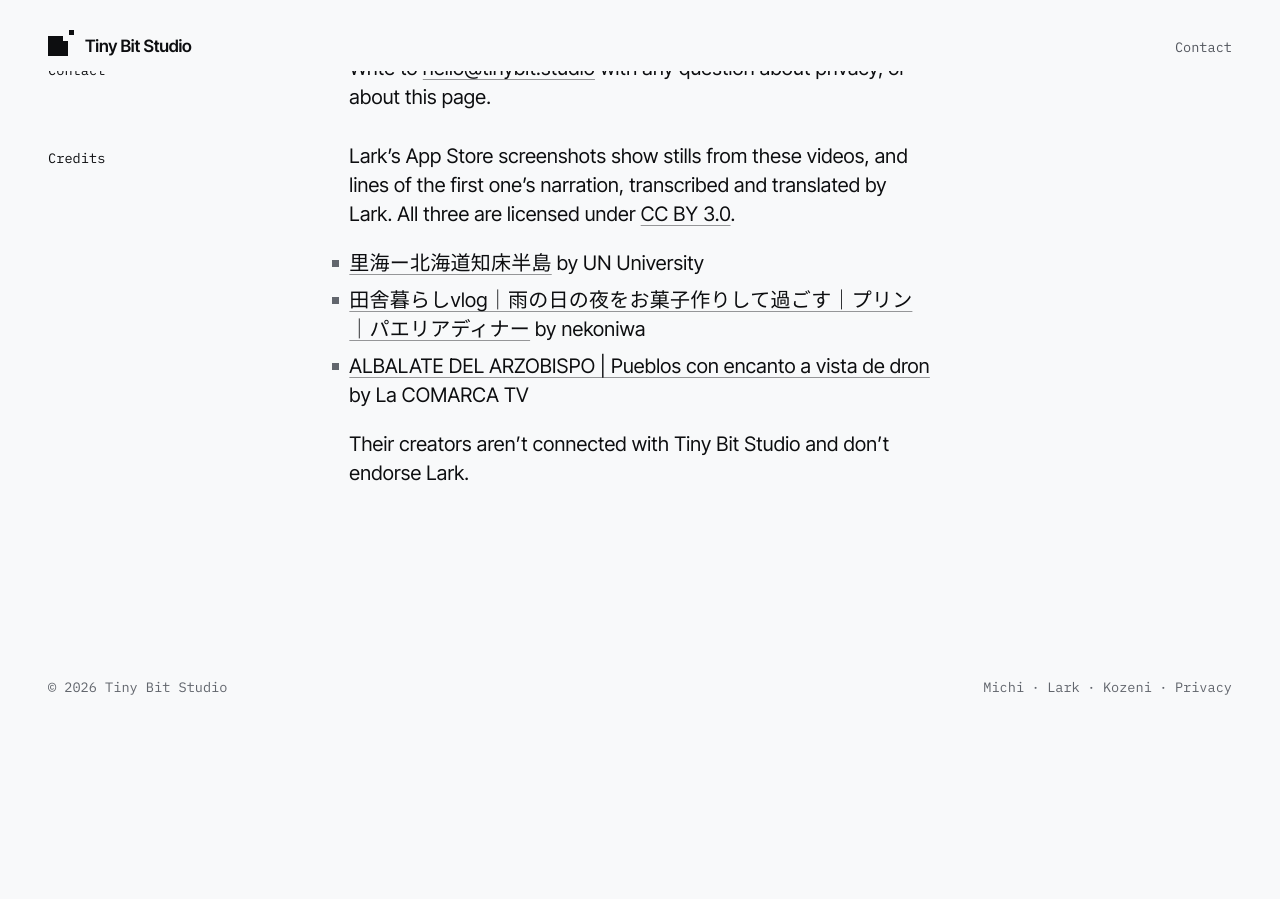
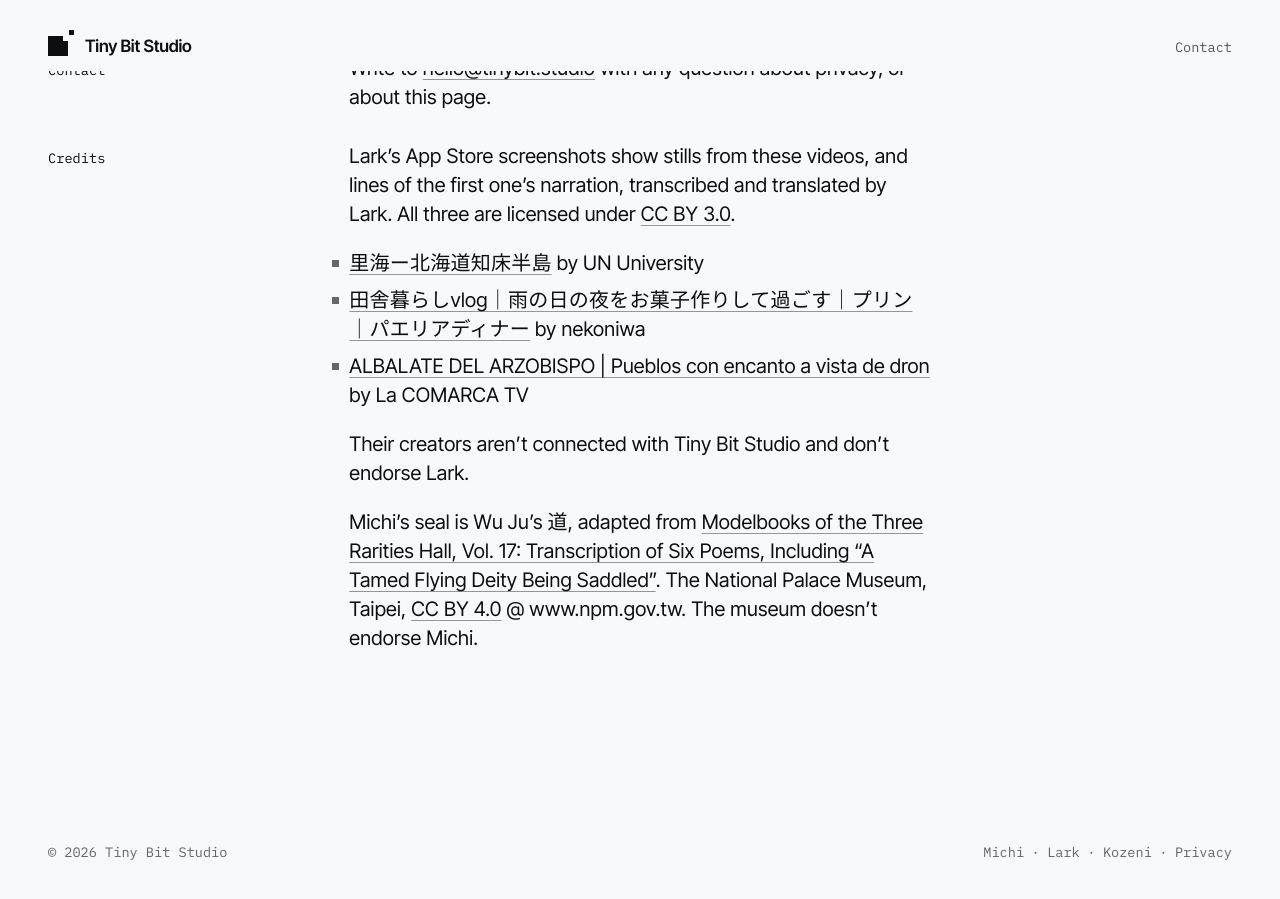
Before and after one commit to 1asso/1asso.github.io, a Jekyll site: the page built from privacy.md, in a window 1280 px wide and 900 px high, scrolled down 23534 px. Built offline with Jekyll 4.4.1, drawn with Linux system fonts in a browser that asks for light colours; before the commit the page ends 24269 px from its top, so only the background shows below that.

Commit message:
Credit the National Palace Museum for Michi's seal: Wu Ju's 道, adapted from its rubbing of the Sanxitang model book's seventeenth volume under CC BY 4.0

```diff
--- a/privacy.md
+++ b/privacy.md
@@ -410,3 +410,5 @@ Lark’s App Store screenshots show stills from these videos, and lines of the f
 - [ALBALATE DEL ARZOBISPO \| Pueblos con encanto a vista de dron](https://www.youtube.com/watch?v=fgS2YxBWT5c) by La COMARCA TV
 
 Their creators aren’t connected with Tiny Bit Studio and don’t endorse Lark.
+
+Michi’s seal is Wu Ju’s 道, adapted from [Modelbooks of the Three Rarities Hall, Vol. 17: Transcription of Six Poems, Including “A Tamed Flying Deity Being Saddled”](https://digitalarchive.npm.gov.tw/opendata/Pub/Detail/21773?dep=P&mode=full). The National Palace Museum, Taipei, [CC BY 4.0](https://creativecommons.org/licenses/by/4.0/) @ www.npm.gov.tw. The museum doesn’t endorse Michi.
```
